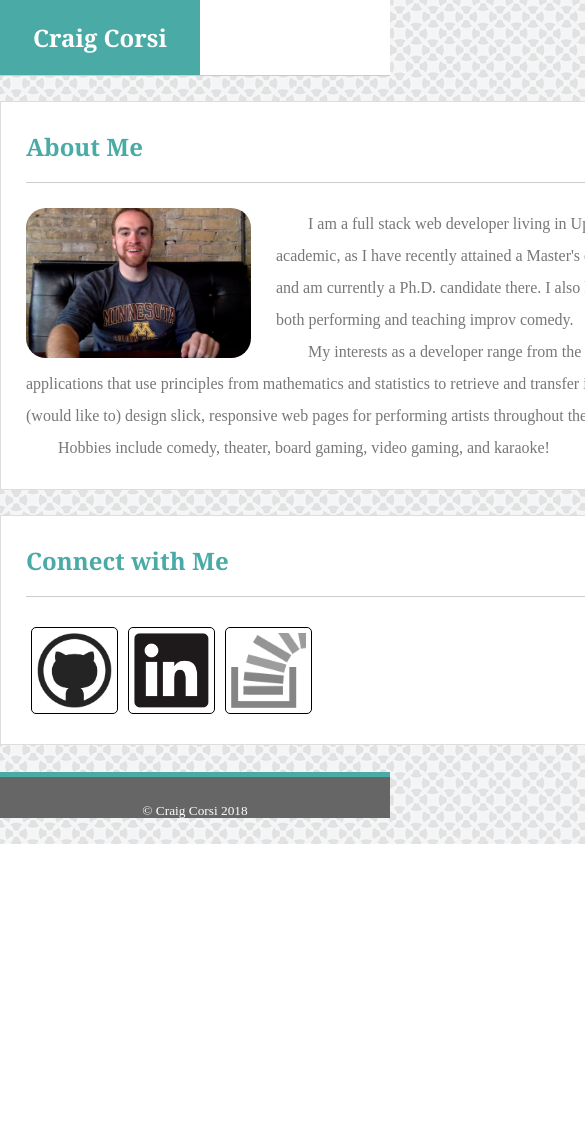
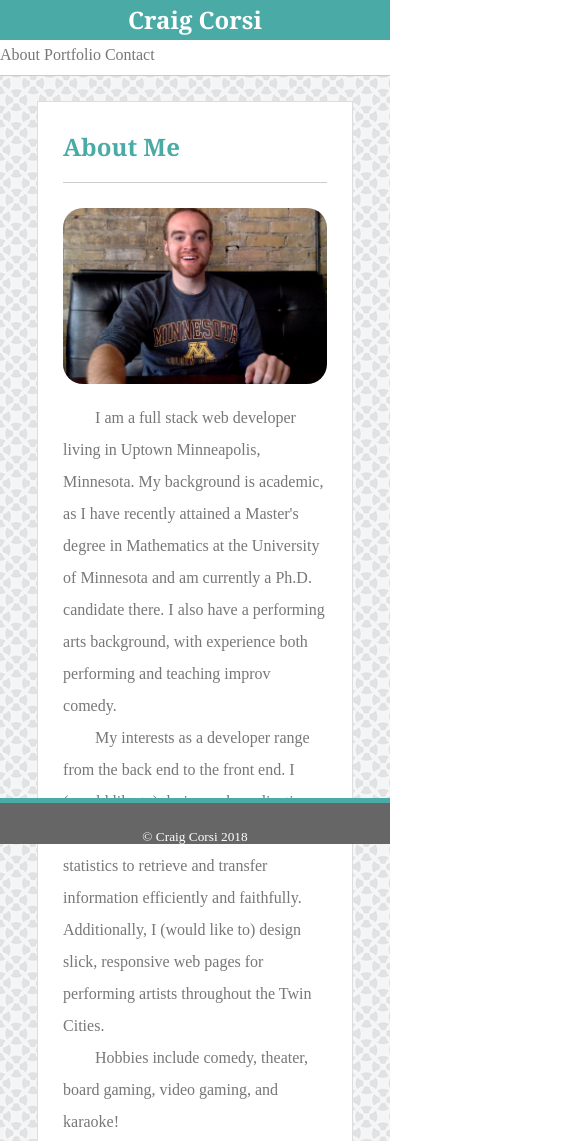
Before and after one commit to craigcorsi/Responsive-Portfolio, a plain HTML site: page index.html in a window 390 px wide. Shown: the top 1141 px of the page, 585 px wide, since content can reach past the window. Before the commit the page ends 844 px from the top, so only its background shows below. Drawn offline with Linux system fonts and the light colour scheme.

Commit message:
add media queries for body divs

```diff
--- a/css/style.css
+++ b/css/style.css
@@ -36,7 +36,7 @@ body {
 /* All content contained in a 960px column */
 .content {
     box-sizing: border-box;
-    width: 960px;
+    width: 90%;
     margin: 0 auto;
     background-color: #ffffff;
 }
@@ -46,10 +46,10 @@ section {
 }
 
 section .content {
-    margin-top: 25px;
+    margin: 25px auto 25px auto;
     padding: 25px;
     border: 1px solid #dddddd;
-    /* margin-bottom: 25px; */
+
 }
 
 h1 {
@@ -151,7 +151,6 @@ img {
 }
 
 
-
 /*
     Links and navigation
                             */
@@ -159,50 +158,10 @@ img {
 nav {
     font-size: 16px;
     line-height: 75px;
+    width: 40%;
 }
 
 nav a {
-    padding-left: 10px;
-    padding-right: 12px;
-    border-right: 1px solid #eeeeee;
-    text-decoration: none;
-}
-
-nav :last-child {
-    border-right: none;
-}
-
-nav a:hover {
-    border-top: 1px solid #777777;
-    border-bottom: 1px solid #777777;
-}
-
-.about:hover {
-    background-color: #bbffff;
-}
-
-.portfolio:hover {
-    background-color: #ffbbff;
-}
-
-.contact:hover {
-    background-color: #ffffbb;
-}
-
-
-
-/*
-    Links and navigation
-                            */
-
-nav {
-    font-size: 16px;
-    line-height: 75px;
-}
-
-nav a {
-    padding-left: 10px;
-    padding-right: 12px;
     border-right: 1px solid #eeeeee;
     text-decoration: none;
 }
@@ -262,6 +221,9 @@ h2 {
 }
 
 footer {
+    position: fixed;
+    bottom: 0;
+    width: 100%;
     padding-top: 25px;
     border-top: 5px solid #4aaaa5;
     background-color: #666666;
@@ -272,6 +234,24 @@ footer {
 footer small {
     font-size: 10pt;
     color: #ffffff;
+}
+
+.two-cols {
+    position: relative;
+}
+
+.col-1-3 {
+    position: absolute;
+    right: 10%;
+    top: 0;
+    width: 24%;
+}
+
+.col-2-3 {
+    position: absolute;
+    left: 10%;
+    top: 0;
+    width: 54%;
 }
 
 
@@ -339,11 +319,41 @@ textarea {
 
 @media screen and (max-width: 980px) {
 
+    .two-cols {
+        width: 90%;
+        margin: 0 auto;
+    }
+
+    .col-1-3 {
+        position: absolute;
+        display: inline-block;
+        width: 24%;
+    }
+
+    .col-2-3 {
+        position: absolute;
+        display: inline-block;
+        width: 54%;
+    }
 
 }
 
 @media screen and (max-width: 768px) {
 
+    /* header, .content {
+        width: 90%;
+    } */
+
+    .col-1-3, .col-2-3 {
+        position: static;
+        margin: 0 auto;
+        width: 90%;
+        display: block;
+    }
+
+    .pic-of-me {
+        width: 225px;
+    }
 
 }
 
@@ -352,4 +362,30 @@ textarea {
         position: static;
     }
 
+    .pic-of-me {
+        float: none;
+        width: 100%;
+        margin: 0 auto 15px auto;
+    }
+
+    header .content {
+        width: 100%;
+    }
+
+    h1 {
+        width: 100%;
+        line-height: 40px;
+    }
+
+    nav {
+        line-height: 30px;
+        width: 100%;
+    }
+
+    nav a {
+        border: none;
+        padding: none;
+        margin: none;
+        width: 33%;
+    }
 }
--- a/index.html
+++ b/index.html
@@ -3,6 +3,7 @@
 <head>
     <title>Craig Corsi -- Full Stack Web Developer</title>
     <meta charset="utf-8">
+    <meta name="viewport" content="width=device-width, initial-scale=1.0">
     <link rel="stylesheet" href="css/reset.css">
     <link rel="stylesheet" href="css/style.css">
 </head>
@@ -21,11 +22,11 @@ the 'clearfix' allows the <h1> and <nav> to be positioned with float -->
         </div>
     </header>
 
-    <section>
-        <div class="content clearfix">
+    <section class="two-cols clearfix">
+        <div class="content clearfix col-2-3">
             <h2>About Me</h2>
 
-            <img src="images/CMCtutoringpic.jpg" alt="Me at a coffee shop" height="150px">
+            <img class="pic-of-me" src="images/CMCtutoringpic.jpg" alt="Me at a coffee shop" width="225px">
 
             <p>I am a full stack web developer living in Uptown Minneapolis, Minnesota. My background is academic, as I have recently attained a Master's degree in Mathematics at the University of Minnesota and am currently a Ph.D. candidate there. I also have a performing arts background, with experience both performing and teaching improv comedy. </p>
 
@@ -34,19 +35,19 @@ the 'clearfix' allows the <h1> and <nav> to be positioned with float -->
             <p>Hobbies include comedy, theater, board gaming, video gaming, and karaoke!</p>
         </div>
 
-        <div class="content clearfix">
+        <div class="content clearfix col-1-3 thumbnail-wrapper">
             <h2>Connect with Me</h2>
 
             <a href="https://github.com/craigcorsi" target="_blank">
-                <img class="img-thumbnail thumb-github" src="images/thumb-gh.png" alt="My Github Page" height="75px">
+                <img class="img-thumbnail thumb-gh" src="images/thumb-gh.png" alt="My Github Page" height="50px">
             </a>
 
             <a href="https://www.linkedin.com/in/craig-corsi-5452b0154/" target="_blank">
-                <img class="img-thumbnail thumb-li" src="images/thumb-li.png" alt="My Linkedin Page" height="75px">
+                <img class="img-thumbnail thumb-li" src="images/thumb-li.png" alt="My Linkedin Page" height="50px">
             </a>
 
             <a href="https://stackoverflow.com/users/9157679/craig?tab=profile" target="_blank">
-                <img class="img-thumbnail" src="images/thumb-so.png" alt="My Github Page" height="75px">
+                <img class="img-thumbnail thumb-so" src="images/thumb-so.png" alt="My Github Page" height="50px">
             </a>
         </div>
     </section>
```
Also changed, not shown: contact.html (+1 -0 lines), portfolio.html (+1 -0 lines), 1 other file.
